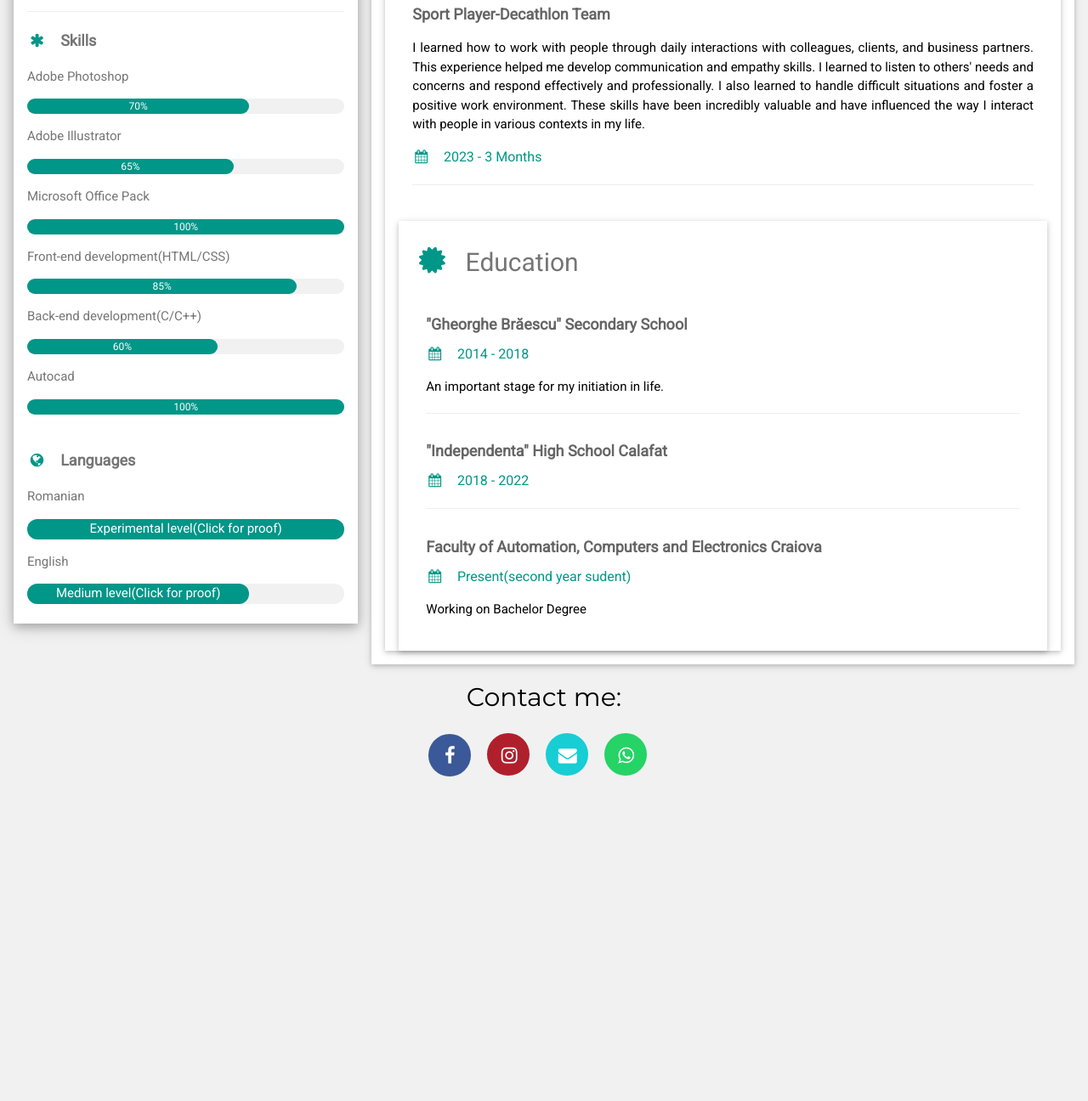
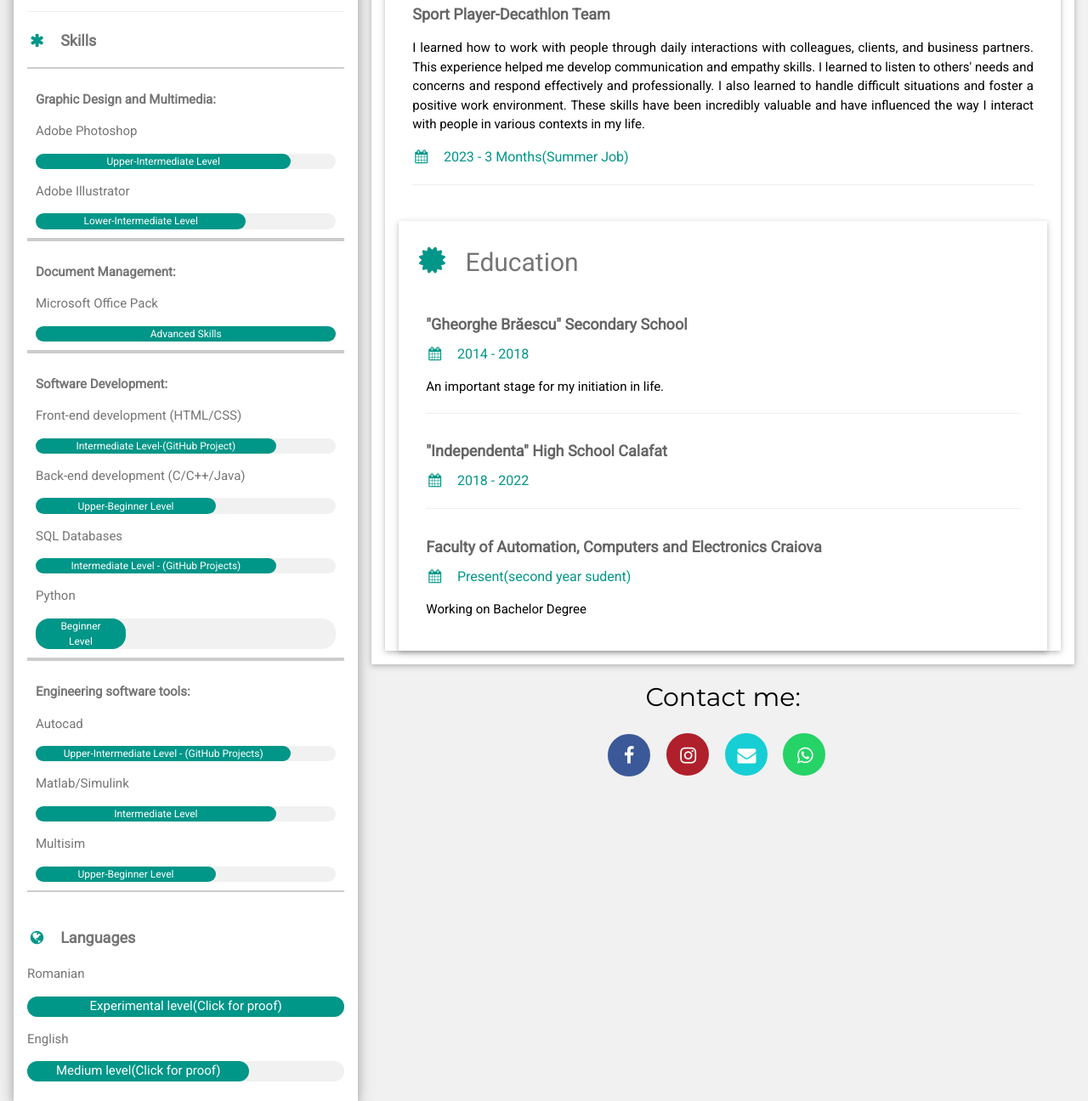
Before and after one commit to Cosmin-star/CHIRCA_COSMIN_CV, a plain HTML site: page index.html in a window 1280 px wide. Shown: the part 814-2110 px from the top of the page at 85% size. Before the commit the page ends 1748 px from the top, so only its background shows below. Drawn offline with nearby package versions, Linux system fonts and the light colour scheme.

Commit message:
Update index.html

```diff
--- a/index.html
+++ b/index.html
@@ -1,5 +1,6 @@
 <!DOCTYPE html>
 <html>
+
 <head>
   <title>CHIRCA_COSMIN_CV</title>
   <meta charset="UTF-8">
@@ -11,10 +12,20 @@
   <link rel="stylesheet" href="https://stackpath.bootstrapcdn.com/font-awesome/4.7.0/css/font-awesome.min.css">
 
   <style>
-  html,body,h1,h2,h3,h4,h5,h6 {font-family: "Roboto", sans-serif}
+    html,
+    body,
+    h1,
+    h2,
+    h3,
+    h4,
+    h5,
+    h6 {
+      font-family: "Roboto", sans-serif
+    }
   </style>
 
-<script type="text/javascript" src="https://translate.google.com/translate_a/element.js?cb=googleTranslateElementInit"></script>
+  <script type="text/javascript"
+    src="https://translate.google.com/translate_a/element.js?cb=googleTranslateElementInit"></script>
 
   <!-- Adaugă codul JavaScript pentru funcționalitatea de traducere
 <script type="text/javascript">
@@ -26,6 +37,7 @@
 -->
 
 </head>
+
 <body class="w3-light-grey">
 
   <!-- Page Container -->
@@ -39,54 +51,107 @@
 
         <div class="w3-white w3-text-grey w3-card-4">
           <div class="w3-display-container">
-            <img src="Poza CV.jpeg" style="width:100%;" alt="Avatar;" height="auto" >
+            <img src="Poza CV.jpeg" style="width:100%;" alt="Avatar;" height="auto">
             <div class="w3-display-bottomleft w3-container w3-text-black">
-              <h2 style="color:black  ; align-items: center;" >CHIRCA COSMIN ANDREI</h2>
+              <h2 style="color:black  ; align-items: center;">CHIRCA COSMIN ANDREI</h2>
             </div>
           </div>
           <div class="w3-container">
-            <p><i class="fa fa-briefcase fa-fw w3-margin-right w3-large w3-text-teal"></i>Automation and Computers Student</p>
+            <p><i class="fa fa-briefcase fa-fw w3-margin-right w3-large w3-text-teal"></i>Automation and Computers
+              Student</p>
             <p><i class="fa fa-home fa-fw w3-margin-right w3-large w3-text-teal"></i>Craiova, RO</p>
             <p><i class="fa fa-envelope fa-fw w3-margin-right w3-large w3-text-teal"></i>cosminchircaa@gmail.com</p>
             <p><i class="fa fa-phone fa-fw w3-margin-right w3-large w3-text-teal"></i>0787705979</p>
             <hr>
 
             <p class="w3-large"><b><i class="fa fa-asterisk fa-fw w3-margin-right w3-text-teal"></i>Skills</b></p>
+
+            <div style="border-top: 2px solid #ccc; border-bottom: 2px solid #ccc; padding: 10px;">
+              <p><b>Graphic Design and Multimedia:</b></p>
               <p>Adobe Photoshop</p>
               <div class="w3-light-grey w3-round-xlarge w3-small">
-              <div class="w3-container w3-center w3-round-xlarge w3-teal" style="width:70%">70%</div>
+                <div class="w3-container w3-center w3-round-xlarge w3-teal" style="width:85%">Upper-Intermediate Level</div>
               </div>
+
               <p>Adobe Illustrator</p>
               <div class="w3-light-grey w3-round-xlarge w3-small">
-              <div class="w3-container w3-center w3-round-xlarge w3-teal" style="width:65%">65%</div>
+                <div class="w3-container w3-center w3-round-xlarge w3-teal" style="width:70%">Lower-Intermediate Level</div>
               </div>
+            </div>
+
+            <div style="border-top: 2px solid #ccc; border-bottom: 2px solid #ccc; padding: 10px;">
+              <p><b>Document   Management:</b></p>
               <p>Microsoft Office Pack</p>
               <div class="w3-light-grey w3-round-xlarge w3-small">
-              <div class="w3-container w3-center w3-round-xlarge w3-teal" style="width:100%">100%</div>
-            </div>
-            <p>Front-end development(HTML/CSS)</p>
-            <div class="w3-light-grey w3-round-xlarge w3-small">
-              <div class="w3-container w3-center w3-round-xlarge w3-teal" style="width:85%">
-                <div class="w3-center w3-text-white">85%</div>
+                <div class="w3-container w3-center w3-round-xlarge w3-teal" style="width:100%">Advanced Skills</div>
               </div>
             </div>
-            <p>Back-end development(C/C++)</p>
+
+            <div style="border-top: 2px solid #ccc; border-bottom: 2px solid #ccc; padding: 10px;">
+              <p><b>Software Development:</b></p>
+              <p>Front-end development (HTML/CSS)</p>
               <div class="w3-light-grey w3-round-xlarge w3-small">
-              <div class="w3-container w3-center w3-round-xlarge w3-teal" style="width:60%">60%</div>
+                <div class="w3-container w3-center w3-round-xlarge w3-teal" style="width:80%">Intermediate Level-(GitHub
+                  Project)</div>
               </div>
+
+              <p>Back-end development (C/C++/Java)</p>
+              <div class="w3-light-grey w3-round-xlarge w3-small">
+                <div class="w3-container w3-center w3-round-xlarge w3-teal" style="width:60%">Upper-Beginner Level</div>
+              </div>
+
+
+              <p>SQL Databases</p>
+              <div class="w3-light-grey w3-round-xlarge w3-small">
+                <div class="w3-container w3-center w3-round-xlarge w3-teal" style="width:80%">Intermediate Level -
+                  (GitHub Projects)</div>
+              </div>
+
+              <p>Python</p>
+              <div class="w3-light-grey w3-round-xlarge w3-small">
+                <div class="w3-container w3-center w3-round-xlarge w3-teal" style="width:30%">Beginner Level</div>
+              </div>
+
+
+            </div>
+
+            <div style="border-top: 2px solid #ccc; border-bottom: 2px solid #ccc; padding: 10px;">
+              <p><b>Engineering software tools:</b></p>
               <p>Autocad</p>
               <div class="w3-light-grey w3-round-xlarge w3-small">
-              <div class="w3-container w3-center w3-round-xlarge w3-teal" style="width:100%">100%</div>
+                <div class="w3-container w3-center w3-round-xlarge w3-teal" style="width:85%">Upper-Intermediate Level - (GitHub
+                  Projects)</div>
               </div>
+
+              <p>Matlab/Simulink</p>
+              <div class="w3-light-grey w3-round-xlarge w3-small">
+                <div class="w3-container w3-center w3-round-xlarge w3-teal" style="width:80%">Intermediate Level</div>
+              </div>
+
+              <p>Multisim</p>
+              <div class="w3-light-grey w3-round-xlarge w3-small">
+                <div class="w3-container w3-center w3-round-xlarge w3-teal" style="width:60%">Upper-Beginner Level</div>
+              </div>
+
+
+
+            </div>
+
+
+
             <br>
-            <p class="w3-large w3-text-theme"><b><i class="fa fa-globe fa-fw w3-margin-right w3-text-teal"></i>Languages</b></p>
+
+            <p class="w3-large w3-text-theme"><b><i
+                  class="fa fa-globe fa-fw w3-margin-right w3-text-teal"></i>Languages</b></p>
             <p>Romanian</p>
             <div class="w3-light-grey w3-round-xlarge">
-              <div class="w3-round-xlarge w3-teal w3-center" style="height:24px;width:100%"><a href="Competenta Romana.jpg" target="_blank">Experimental level(Click for proof)</a></div>
+              <div class="w3-round-xlarge w3-teal w3-center" style="height:24px;width:100%"><a
+                  href="Competenta Romana.jpg" target="_blank">Experimental level(Click for proof)</a></div>
             </div>
             <p>English</p>
             <div class="w3-light-grey w3-round-xlarge">
-              <div class="w3-round-xlarge w3-teal w3-center" style="height:24px;width:70%"> <a href="Competenta engleza.jpg" target="_blank">Medium level(Click for proof)</a></div>
+              <div class="w3-round-xlarge w3-teal w3-center" style="height:24px;width:70%"> <a
+                  href="Competenta engleza.jpg" target="_blank">Medium level(Click for proof)</a></div>
             </div>
             <br>
           </div>
@@ -101,19 +166,27 @@
 
       <div class="w3-twothird">
         <div class="w3-container w3-card w3-white w3-margin-bottom">
-          <h2 class="w3-text-grey w3-padding-16"><i class="fa fa-sticky-note-o fa-fw w3-margin-right w3-xxlarge w3-text-teal"></i>Description</h2>
+          <h2 class="w3-text-grey w3-padding-16"><i
+              class="fa fa-sticky-note-o fa-fw w3-margin-right w3-xxlarge w3-text-teal"></i>Description</h2>
           <div class="w3-container-descriere">
             <h5 class="w3-opacity"><b> A few things about me: </b></h5>
             <p class="justify-text">
-              &nbsp &nbsp &nbsp &nbsp &nbsp My name is Chirca Cosmin Andrei and I am seeking an exciting professional opportunity.
-              I am an enthusiastic and energetic person eager to make valuable contributions and achieve successful outcomes in my field.
-              I believe that my passion and skills make me well-suited to embrace new challenges and adapt easily to diverse work environments.
+              &nbsp &nbsp &nbsp &nbsp &nbsp My name is Chirca Cosmin Andrei and I am seeking an exciting professional
+              opportunity.
+              I am an enthusiastic and energetic person eager to make valuable contributions and achieve successful
+              outcomes in my field.
+              I believe that my passion and skills make me well-suited to embrace new challenges and adapt easily to
+              diverse work environments.
               <br>In terms of my skills, here are some important aspects:
 
-              <br><i class="fa fa-ellipsis-h" aria-hidden="true"></i>&nbspI demonstrate a remarkable ability to learn quickly and adapt to new environments and challenges.
-              <br><i class="fa fa-ellipsis-h" aria-hidden="true"></i>&nbspInteracting with teammates and clients is one of my strengths as I communicate effectively and build positive relationships.
-              <br><i class="fa fa-ellipsis-h" aria-hidden="true"></i>&nbspI am a hard-working person and I am able to work under pressure and meet deadlines.
-              <br><i class="fa fa-ellipsis-h" aria-hidden="true"></i>&nbspI enjoy challenges and approach complex projects with confidence and determination.
+              <br><i class="fa fa-ellipsis-h" aria-hidden="true"></i>&nbspI demonstrate a remarkable ability to learn
+              quickly and adapt to new environments and challenges.
+              <br><i class="fa fa-ellipsis-h" aria-hidden="true"></i>&nbspInteracting with teammates and clients is one
+              of my strengths as I communicate effectively and build positive relationships.
+              <br><i class="fa fa-ellipsis-h" aria-hidden="true"></i>&nbspI am a hard-working person and I am able to
+              work under pressure and meet deadlines.
+              <br><i class="fa fa-ellipsis-h" aria-hidden="true"></i>&nbspI enjoy challenges and approach complex
+              projects with confidence and determination.
 
               <br class="justify-text">I aspire to join a dynamic, results-driven team in a work environment that
               fosters innovation, collaboration, and personal and professional growth.
@@ -123,7 +196,8 @@
 
             </p>
             <hr>
-              <b><i class="fa fa-handshake-o" aria-hidden="true">&nbsp</i>O.S.A.C.E</b> (Organization of students in the faculty of Automation, Computers and Electronics) member:<br>
+            <b><i class="fa fa-handshake-o" aria-hidden="true">&nbsp</i>O.S.A.C.E</b> (Organization of students in the
+            faculty of Automation, Computers and Electronics) member:<br>
             <i class="fa fa-check-circle" aria-hidden="true"></i> -volunteer Student Kit CV30-2022.<br>
             <i class="fa fa-check-circle" aria-hidden="true"></i> -volunteer Donate too!-2022 <br>
             <i class="fa fa-check-circle" aria-hidden="true"></i> -volunteer How to: PHOTOSHOP-2023.<br>
@@ -136,15 +210,20 @@
           </div>
           <!-- Work Experience -->
           <div class="w3-container w3-card w3-white w3-margin-bottom">
-            <h2 class="w3-text-grey w3-padding-16"><i class="fa fa-suitcase fa-fw w3-margin-right w3-xxlarge w3-text-teal"></i>Work Experience</h2>
+            <h2 class="w3-text-grey w3-padding-16"><i
+                class="fa fa-suitcase fa-fw w3-margin-right w3-xxlarge w3-text-teal"></i>Work Experience</h2>
             <div class="w3-container">
             </div>
             <div class="w3-container">
               <h5 class="w3-opacity"><b>Sport Player-Decathlon Team</b></h5>
-            <p class="justify-text">I learned how to work with people through daily interactions with colleagues, clients, and business partners.
-                This experience helped me develop communication and empathy skills. I learned to listen to others' needs and concerns and respond effectively and professionally. I also learned to handle difficult situations and foster a positive work environment.
-               These skills have been incredibly valuable and have influenced the way I interact with people in various contexts in my life.</p>
-            <h6 class="w3-text-teal"><i class="fa fa-calendar fa-fw w3-margin-right"></i>2023 - 3 Months</h6>
+              <p class="justify-text">I learned how to work with people through daily interactions with colleagues,
+                clients, and business partners.
+                This experience helped me develop communication and empathy skills. I learned to listen to others' needs
+                and concerns and respond effectively and professionally. I also learned to handle difficult situations
+                and foster a positive work environment.
+                These skills have been incredibly valuable and have influenced the way I interact with people in various
+                contexts in my life.</p>
+              <h6 class="w3-text-teal"><i class="fa fa-calendar fa-fw w3-margin-right"></i>2023 - 3 Months(Summer Job)</h6>
               <hr>
               <br>
             </div>
@@ -152,7 +231,8 @@
 
             <!--Education-->
             <div class="w3-container w3-card w3-white">
-          <h2 class="w3-text-grey w3-padding-16"><i class="fa fa-certificate fa-fw w3-margin-right w3-xxlarge w3-text-teal"></i>Education</h2>
+              <h2 class="w3-text-grey w3-padding-16"><i
+                  class="fa fa-certificate fa-fw w3-margin-right w3-xxlarge w3-text-teal"></i>Education</h2>
               <div class="w3-container">
                 <h5 class="w3-opacity"><b>"Gheorghe Brăescu" Secondary School</b></h5>
                 <h6 class="w3-text-teal"><i class="fa fa-calendar fa-fw w3-margin-right"></i>2014 - 2018</h6>
@@ -166,7 +246,8 @@
               </div>
               <div class="w3-container">
                 <h5 class="w3-opacity"><b>Faculty of Automation, Computers and Electronics Craiova</b></h5>
-            <h6 class="w3-text-teal"><i class="fa fa-calendar fa-fw w3-margin-right"></i>Present(second year sudent)</h6>
+                <h6 class="w3-text-teal"><i class="fa fa-calendar fa-fw w3-margin-right"></i>Present(second year sudent)
+                </h6>
                 <p>Working on Bachelor Degree</p><br>
               </div>
             </div>
```
Lines whose indentation alone changed are shown as unchanged.
